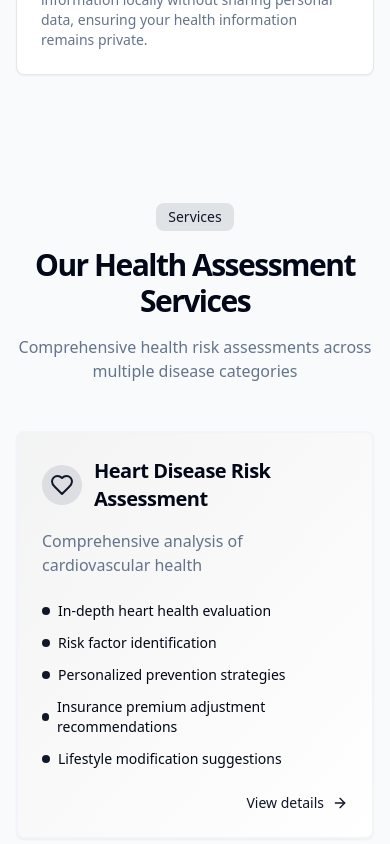
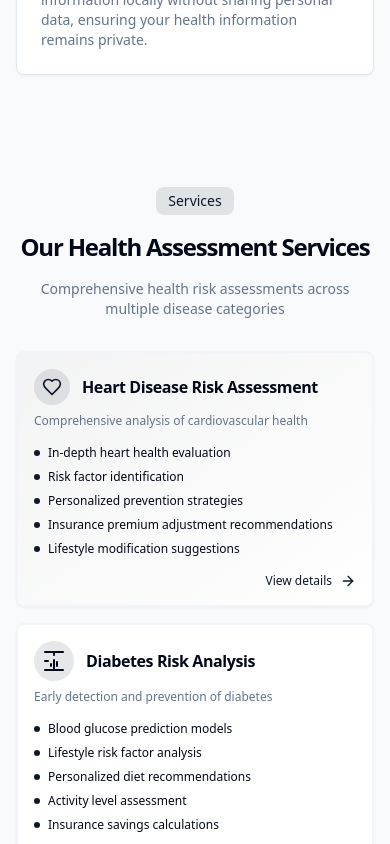
Before and after one commit to Himanshusingh9647/CardiaLink, a React (Vite) app: page / in a window 390 px wide. Shown: the part 2840-3684 px from the top of the page. Built offline with nearby package versions, Linux system fonts and the light colour scheme.

Commit message:
Refactor: Make app responsive
Make the application responsive to different screen sizes.

```diff
--- a/src/components/ServicesSection.tsx
+++ b/src/components/ServicesSection.tsx
@@ -7,21 +7,21 @@ import { Link } from "react-router-dom";
 
 export function ServicesSection() {
   return (
-    <section className="py-16 bg-muted/50" id="services">
+    <section className="py-12 md:py-16 bg-muted/50" id="services">
       <div className="container px-4 md:px-6">
-        <div className="flex flex-col items-center justify-center space-y-4 text-center mb-12">
+        <div className="flex flex-col items-center justify-center space-y-4 text-center mb-8 md:mb-12">
           <div className="inline-block rounded-lg bg-primary/10 px-3 py-1 text-sm text-primary">
             Services
           </div>
-          <h2 className="text-3xl font-bold tracking-tighter sm:text-5xl">
+          <h2 className="text-2xl md:text-3xl lg:text-5xl font-bold tracking-tighter">
             Our Health Assessment Services
           </h2>
-          <p className="max-w-[900px] text-muted-foreground md:text-xl/relaxed lg:text-base/relaxed xl:text-xl/relaxed">
+          <p className="max-w-[900px] text-muted-foreground text-sm md:text-base lg:text-xl/relaxed">
             Comprehensive health risk assessments across multiple disease categories
           </p>
         </div>
 
-        <div className="grid grid-cols-1 md:grid-cols-2 lg:grid-cols-3 gap-8 mt-8">
+        <div className="grid grid-cols-1 sm:grid-cols-2 lg:grid-cols-3 gap-4 md:gap-6 lg:gap-8">
           {services.map((service, index) => (
             <Link
               key={service.title}
@@ -30,29 +30,29 @@ export function ServicesSection() {
             >
               <Card className={cn(
                 "h-full shadow-sm hover:shadow-lg border-2 border-muted hover:border-primary/20 transition-all duration-300",
-                index === 0 && "lg:col-span-2 lg:row-span-2 bg-gradient-to-br from-primary/5 to-background"
+                index === 0 && "sm:col-span-2 lg:col-span-1 lg:row-span-1 bg-gradient-to-br from-primary/5 to-background"
               )}>
-                <CardHeader className="p-6 space-y-4">
+                <CardHeader className="p-4 md:p-6 space-y-2 md:space-y-4">
                   <div className="flex items-center gap-3">
                     <div className="p-2 rounded-full bg-primary/10">
-                      <service.icon className="h-6 w-6 text-primary" />
+                      <service.icon className="h-5 w-5 md:h-6 md:w-6 text-primary" />
                     </div>
-                    <CardTitle className="text-xl font-bold">{service.title}</CardTitle>
+                    <CardTitle className="text-base md:text-xl font-bold">{service.title}</CardTitle>
                   </div>
-                  <CardDescription className="text-base">{service.description}</CardDescription>
+                  <CardDescription className="text-xs md:text-base">{service.description}</CardDescription>
                 </CardHeader>
-                <CardContent className="p-6 pt-0">
-                  <ul className="space-y-3">
+                <CardContent className="p-4 md:p-6 pt-0">
+                  <ul className="space-y-2 md:space-y-3">
                     {service.features.map((feature) => (
-                      <li key={feature} className="flex items-center gap-2 text-sm">
-                        <div className="h-2 w-2 rounded-full bg-primary" />
+                      <li key={feature} className="flex items-center gap-2 text-xs md:text-sm">
+                        <div className="h-1.5 w-1.5 rounded-full bg-primary" />
                         <span>{feature}</span>
                       </li>
                     ))}
                   </ul>
                 </CardContent>
-                <CardFooter className="p-6 pt-0 flex justify-end">
-                  <div className="text-sm font-medium text-primary flex items-center gap-1">
+                <CardFooter className="p-4 md:p-6 pt-0 flex justify-end">
+                  <div className="text-xs md:text-sm font-medium text-primary flex items-center gap-1">
                     View details
                     <svg
                       xmlns="http://www.w3.org/2000/svg"
```
